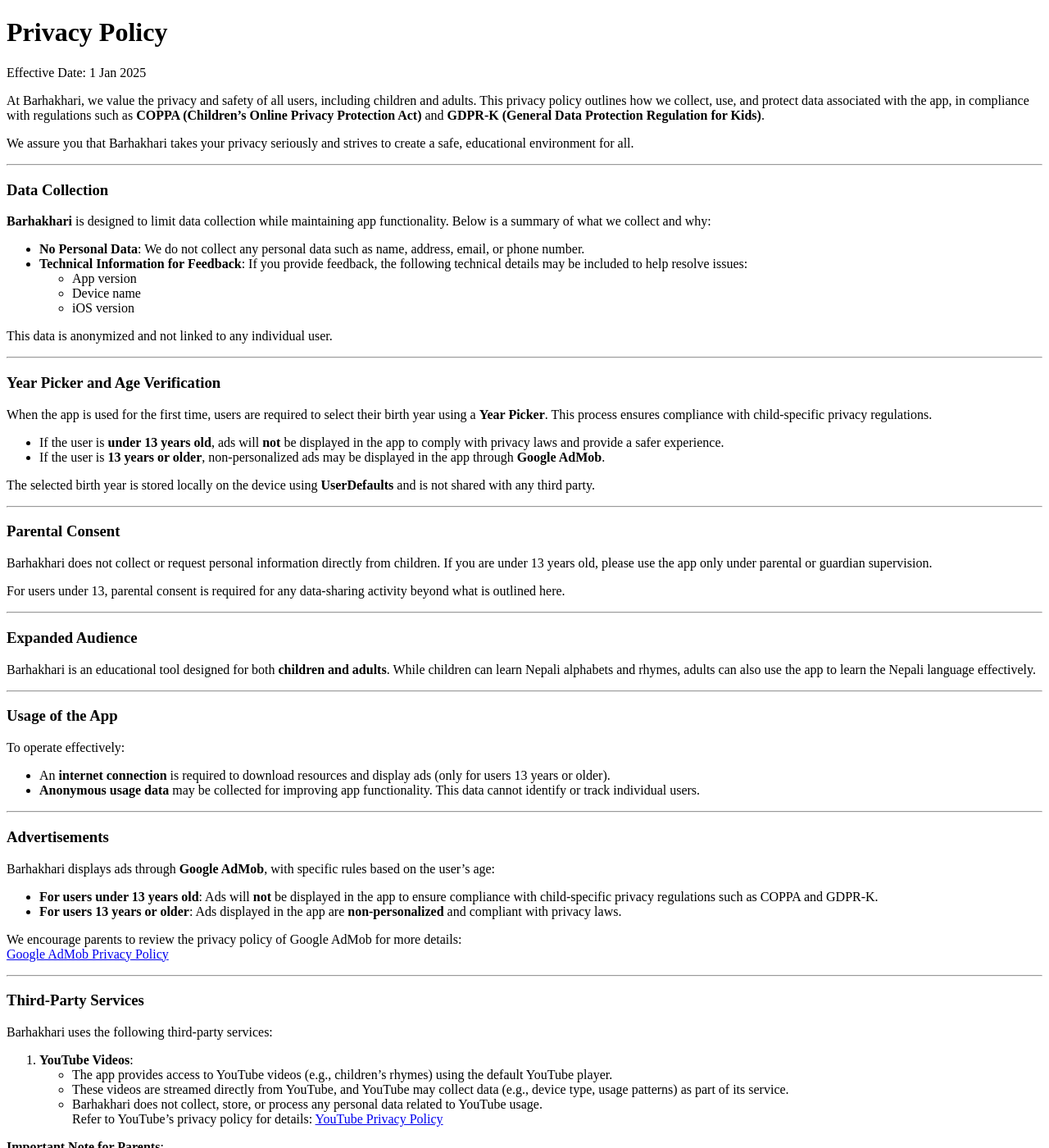
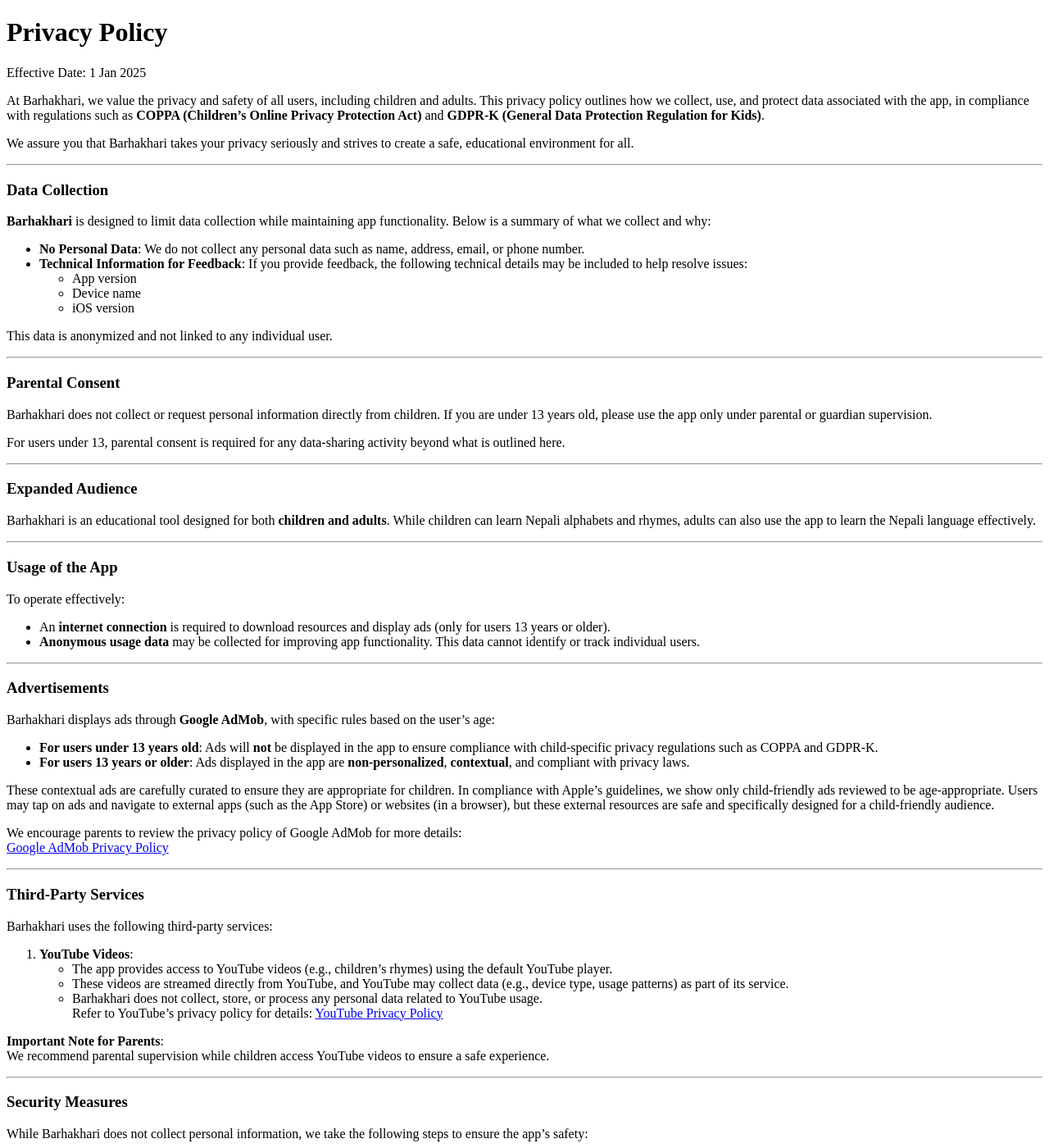
Before and after one commit to Barhakhari/barhakhari.github.io, a Jekyll site: the page built from privacy-policy.md, in a window 1280 px wide and 1400 px high. Shown: the whole window at 82% size. Built offline with Jekyll 4.4.1, drawn with Linux system fonts in a browser that asks for light colours.

Commit message:
Update privacy-policy.md

```diff
--- a/privacy-policy.md
+++ b/privacy-policy.md
@@ -38,17 +38,6 @@
 
 ---
 
-### Year Picker and Age Verification
-
-When the app is used for the first time, users are required to select their birth year using a **Year Picker**. This process ensures compliance with child-specific privacy regulations.
-
-- If the user is **under 13 years old**, ads will **not** be displayed in the app to comply with privacy laws and provide a safer experience.
-- If the user is **13 years or older**, non-personalized ads may be displayed in the app through **Google AdMob**.
-
-The selected birth year is stored locally on the device using **UserDefaults** and is not shared with any third party.
-
----
-
 ### Parental Consent
 
 Barhakhari does not collect or request personal information directly from children. If you are under 13 years old, please use the app only under parental or guardian supervision.
@@ -75,7 +64,9 @@
 
 Barhakhari displays ads through **Google AdMob**, with specific rules based on the user's age:
 - **For users under 13 years old**: Ads will **not** be displayed in the app to ensure compliance with child-specific privacy regulations such as COPPA and GDPR-K.
-- **For users 13 years or older**: Ads displayed in the app are **non-personalized** and compliant with privacy laws.
+- **For users 13 years or older**: Ads displayed in the app are **non-personalized**, **contextual**, and compliant with privacy laws.
+
+These contextual ads are carefully curated to ensure they are appropriate for children. In compliance with Apple’s guidelines, we show only child-friendly ads reviewed to be age-appropriate. Users may tap on ads and navigate to external apps (such as the App Store) or websites (in a browser), but these external resources are safe and specifically designed for a child-friendly audience.
 
 We encourage parents to review the privacy policy of Google AdMob for more details:
 [Google AdMob Privacy Policy](https://policies.google.com/privacy?hl=en&gl=US)
```
